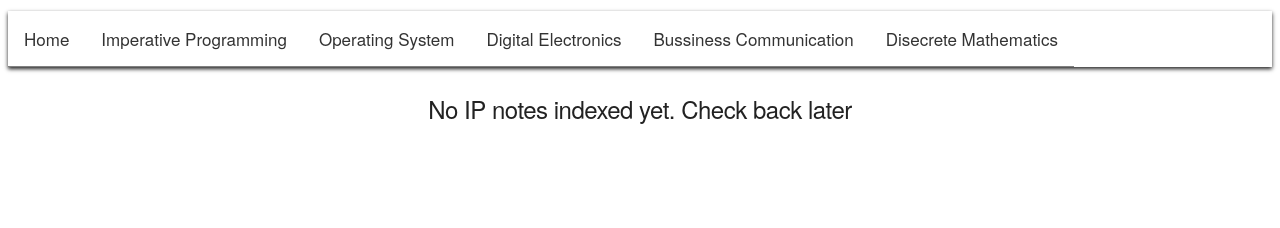
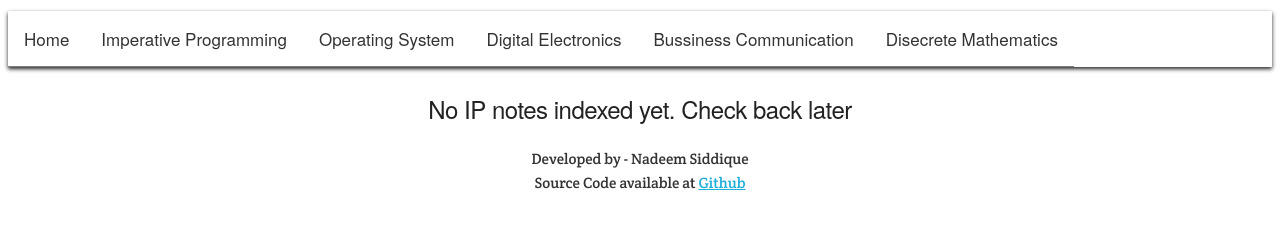
Before and after one commit to purplecandy/college, a plain HTML site: page ip.html in a window 1280 px wide. Shown: the part 106-334 px from the top of the page. Drawn offline with nearby package versions, Linux system fonts and the light colour scheme.

Commit message:
Update ip.html

```diff
--- a/ip.html
+++ b/ip.html
@@ -48,4 +48,5 @@ function myFunction() {
 </div>
 
 </body>
+ <footer>Developed by - Nadeem Siddique<br>Source Code available at <a href="https://github.com/purplecandy/college" target="_blank">Github</a></footer>
 </html>
```
